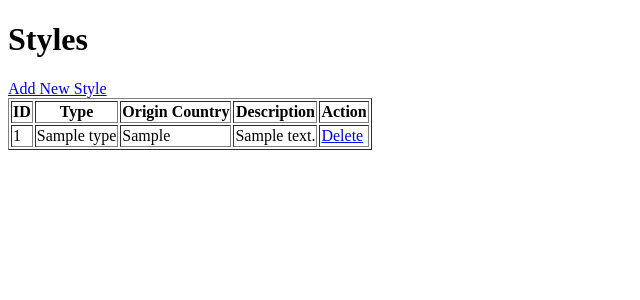
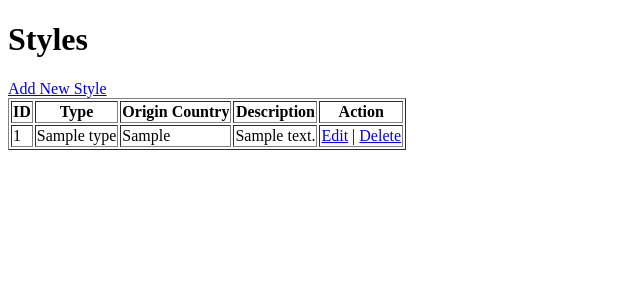
Before and after one commit to saikiran-shriram/martial-arts-class-data-management, a Flask app: template templates/styles.html in a window 1280 px wide. Shown: the top 300 px of the page, without its empty margins (0-640 px from the left). Run offline with Flask 3, Linux system fonts and the light colour scheme; the template is opened without the code that fills it: most values are stand-ins (such as "Sample title", 1, 10 or a date in 2020).

Commit message:
Include edit option for styles in styles.html
Added edit link for each style in the styles table.

```diff
--- a/templates/styles.html
+++ b/templates/styles.html
@@ -16,7 +16,10 @@
             <td>{{ s.type }}</td>
             <td>{{ s.origin_country }}</td>
             <td>{{ s.description }}</td>
-            <td><a href="/styles/delete/{{ s.style_id }}">Delete</a></td>
+            <td>
+    <a href="/styles/edit/{{ s.style_id }}">Edit</a> |
+    <a href="/styles/delete/{{ s.style_id }}">Delete</a>
+</td>
         </tr>
         {% endfor %}
     </table>
```
